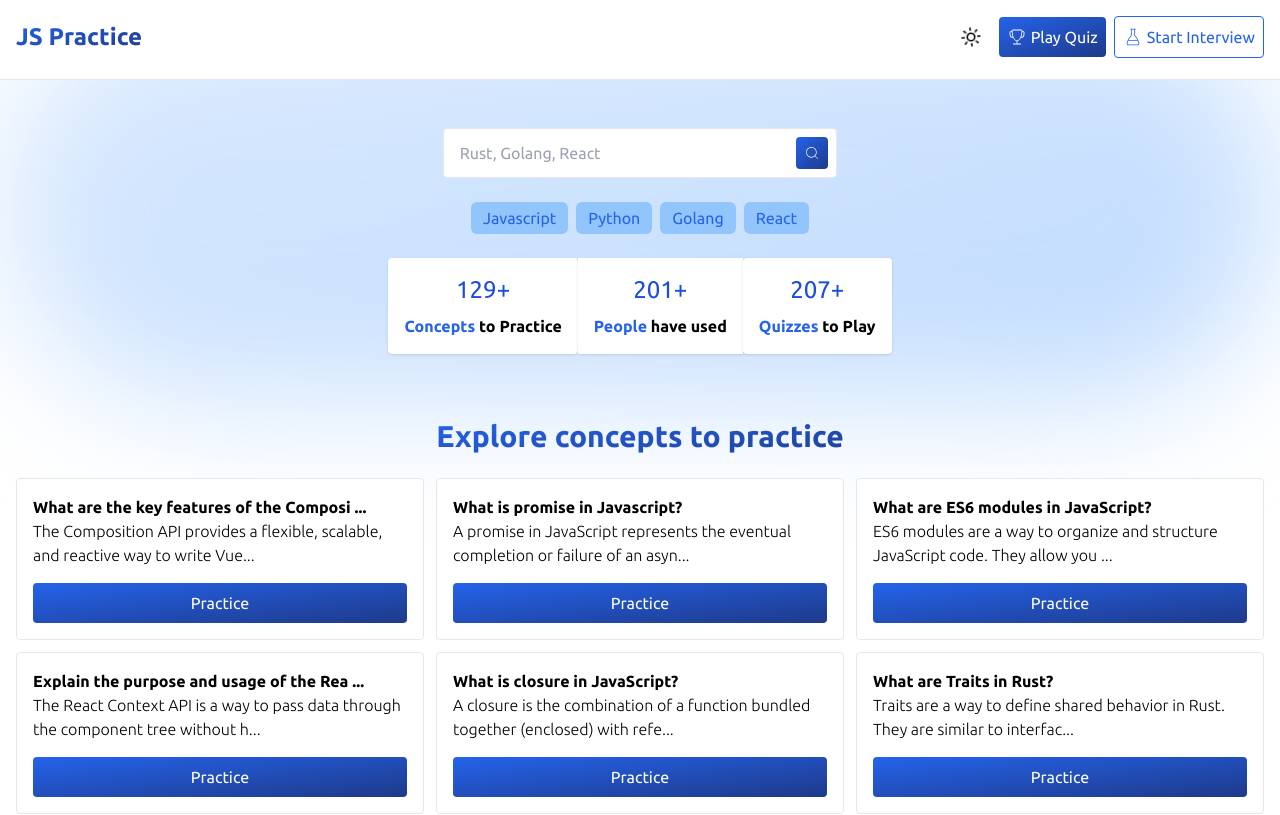
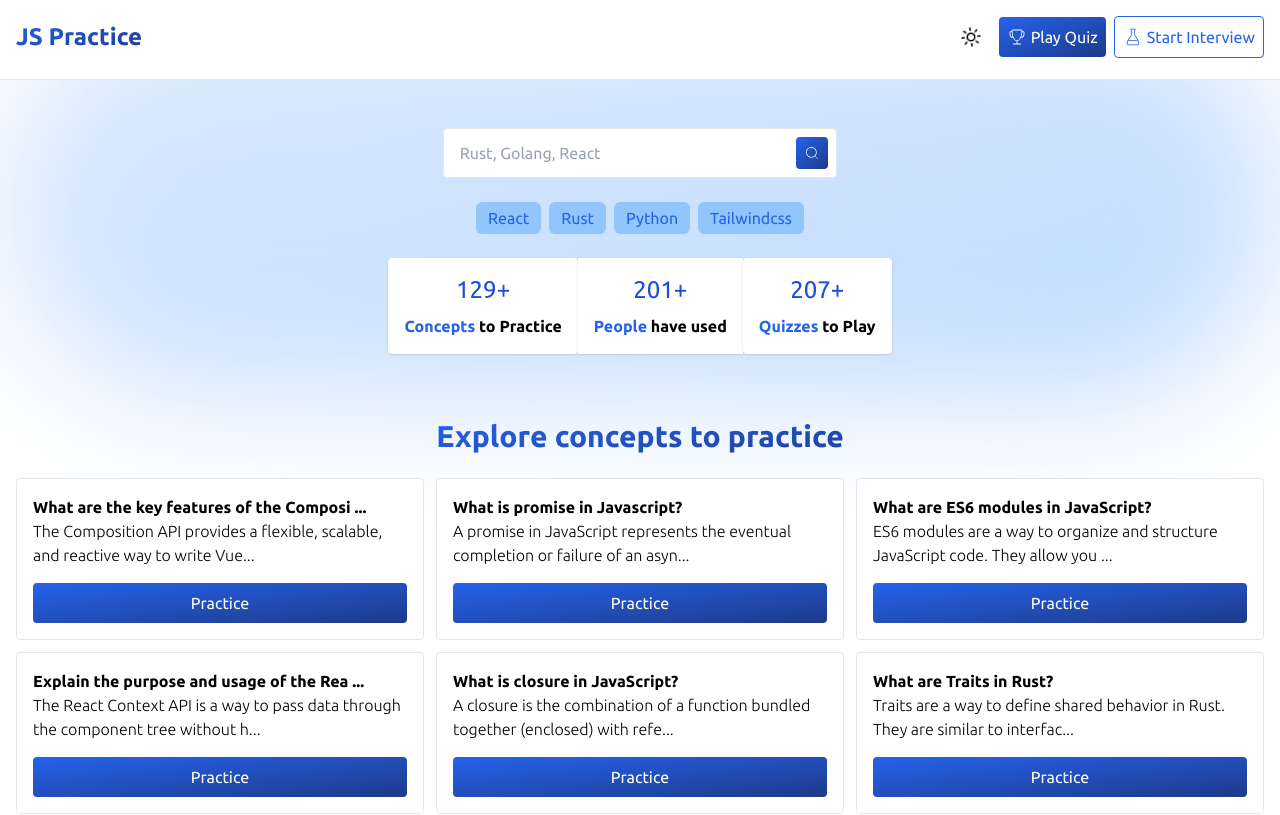
Before and after one commit to ashsajal1/js-practice-app, a React (Vite) app: page / in a window 1280 px wide. Shown: the top 815 px of the page. Built offline with nearby package versions, Linux system fonts and the light colour scheme.

Commit message:
fix: topic changes when selected

```diff
--- a/src/pages/home.tsx
+++ b/src/pages/home.tsx
@@ -3,7 +3,7 @@ import AnimatedPage from "../components/ui/animated-page";
 import { useTypedSelector } from "../hooks/useTypedSelector";
 import { CiSearch } from "react-icons/ci";
 import Button from "../components/ui/button";
-import { ChangeEvent, useState } from "react";
+import { ChangeEvent, useEffect, useState } from "react";
 import { useNavigate } from "react-router-dom";
 import TopicBadge from "../components/ui/topic-badge";
 import CounterStat from "../components/partials/counter-stat";
@@ -13,8 +13,13 @@ import { getRandomSort } from "../lib/random";
 
 export default function Home() {
   const [topic, setTopic] = useState('');
+  const [topicsList, setTopicsList] = useState<null | string[]>(null);
   const concepts = useTypedSelector((state) => state.concept.concepts).slice(0, 15);
   const navigate = useNavigate();
+
+  useEffect(() => {
+    setTopicsList(topicList.sort(getRandomSort))
+  }, [])
 
   const handleSearch = (e: ChangeEvent<HTMLFormElement>) => {
     e.preventDefault();
@@ -42,7 +47,7 @@ export default function Home() {
           </form>
 
           <div className="flex gap-2 items-center">
-            {topicList.sort(getRandomSort).slice(0,4).map(topic =>
+            {topicsList?.slice(0, 4).map(topic =>
               <TopicBadge onClick={() => setTopic(topic)} topic={topic} />
             )}
           </div>
```
